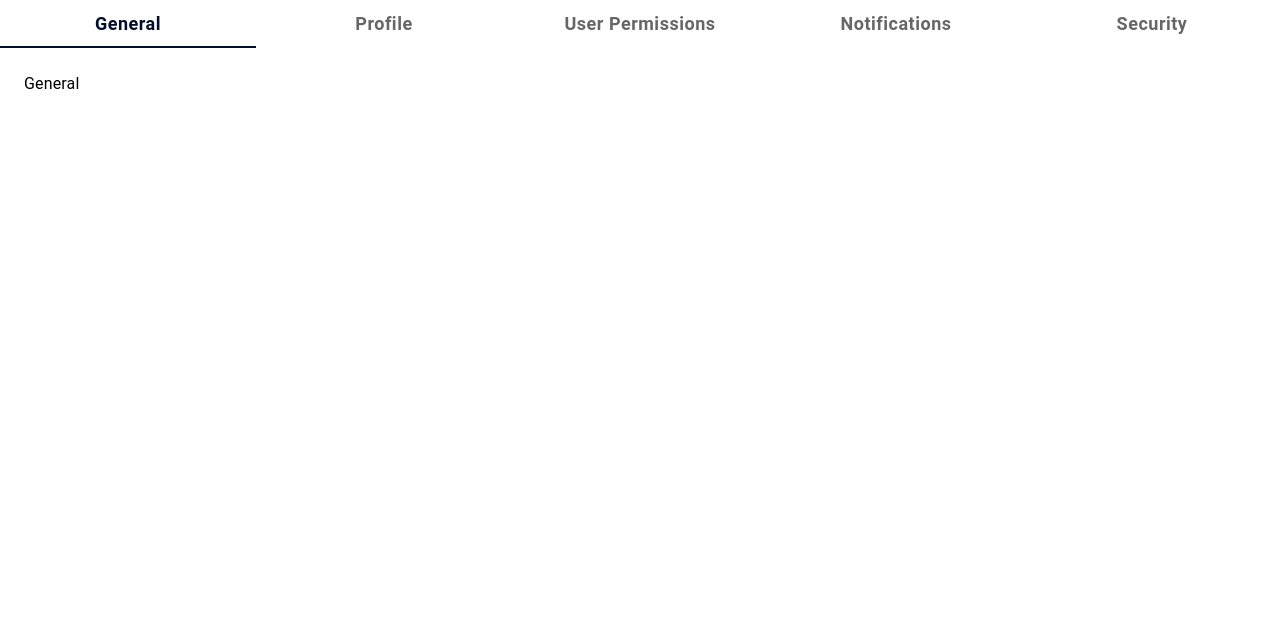
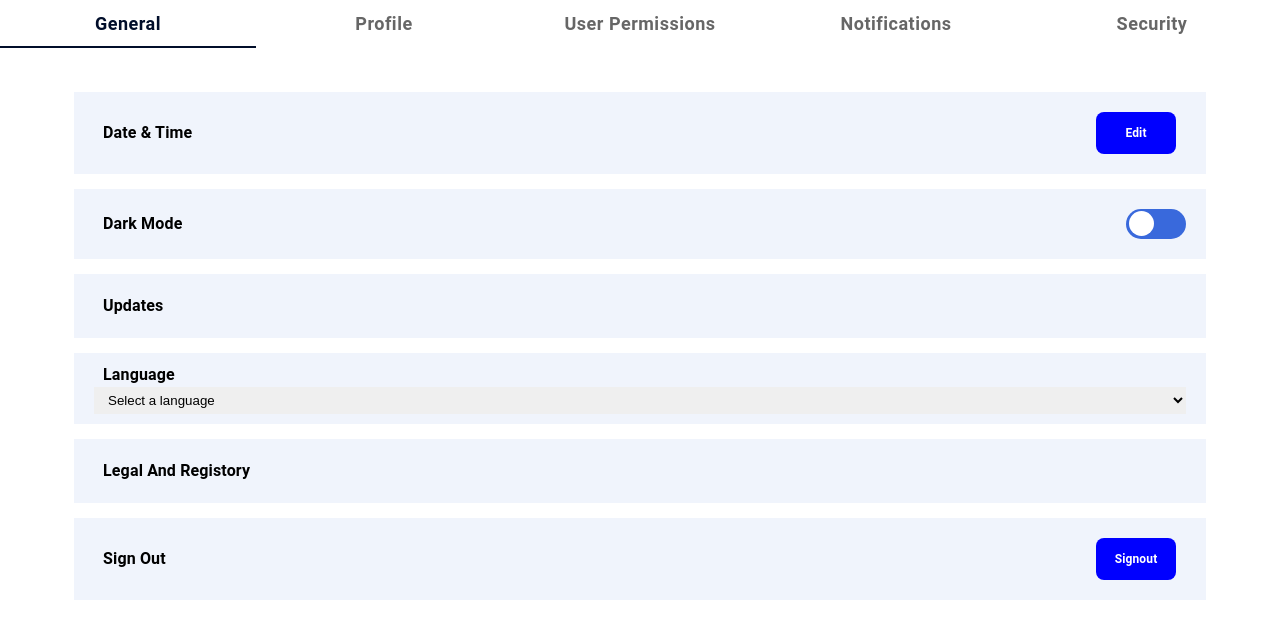
Before and after one commit to JibolaJinadu/Loanify-Project, a React (Vite) app: page /settings in a window 1280 px wide. Shown: the top 638 px of the page. Built offline with nearby package versions, Linux system fonts and the light colour scheme.

Commit message:
Added general page

```diff
--- /dev/null
+++ b/src/general/Button.jsx
@@ -0,0 +1,24 @@
+import { Link } from 'react-router-dom';
+
+export default function Button(props) {
+  return (
+    <Link
+      to={props.link}
+      style={{
+        marginInline: '10px',
+        padding: '12px',
+        borderRadius: '8px',
+        border: 'none',
+        textTransform: 'capitalize',
+        color: 'white',
+        backgroundColor: 'blue',
+        width: '80px',
+        fontSize: '12px',
+        textAlign: 'center',
+        fontWeight: '700',
+      }}
+    >
+      {props.move}
+    </Link>
+  );
+}
--- /dev/null
+++ b/src/general/General.jsx
@@ -0,0 +1,59 @@
+import { Toggle } from '../security/Toggle';
+import Button from './Button';
+import Language from './Language';
+import NavbarItem from './NavbarItem';
+import './general.css';
+
+export default function General() {
+  const tab = {
+    display: 'flex',
+    justifyContent: 'space-between',
+    alignItems: 'center',
+    padding: '20px',
+    margin: '15px 0',
+    backgroundColor: 'rgb(240,244,252)',
+    textTransform: 'capitalize',
+    fontWeight: '600',
+  };
+  const tabs = {
+    display: 'flex',
+    padding: '10px 20px',
+    flexDirection: 'column',
+    alignItems: 'flex-start',
+    backgroundColor: 'rgb(240,244,252)',
+    textTransform: 'capitalize',
+    fontWeight: '600',
+  };
+
+  return (
+    <div style={{ margin: '20px 50px', height: '40vh', maxWidth: '90vw' }}>
+      <div style={tab}>
+        <NavbarItem title={'date & time'} />
+        <Button move={'edit'} />
+      </div>
+
+      <div style={tab}>
+        <NavbarItem title={'dark mode'} />
+        <Toggle />
+      </div>
+
+      <div style={tab}>
+        <NavbarItem title={'updates'} />
+      </div>
+
+      <div style={tabs}>
+        <NavbarItem title={'language'} />
+        <Language placeholder="language" />
+      </div>
+
+      <div style={tab}>
+        <NavbarItem title={'legal and registory'} />
+      </div>
+
+      <div style={tab}>
+        <NavbarItem title={'sign out'} />
+        <Button link={'/login'} move={'signout'} />
+      </div>
+    </div>
+  );
+}
--- /dev/null
+++ b/src/general/Language.jsx
@@ -0,0 +1,14 @@
+export default function Language(props) {
+  return (
+    <select id="cars" name="language" className="language">
+      <option value="">Select a language</option>
+      <option value="English">English</option>
+      <option value="Youruba">Youruba</option>
+      <option value="Igbo">Igbo</option>
+      <option value="Hausa">Hausa</option>
+      <option value="French">French</option>
+      <option value="Spanish">Spanish</option>
+    </select>
+  );
+  // <in>{props.name}</in>;
+}
--- /dev/null
+++ b/src/general/NavbarItem.jsx
@@ -0,0 +1,9 @@
+function NavbarItem(props) {
+  return (
+    <>
+      <div style={{ paddingInline: '9px' }}>{props.title}</div>
+      <div>{props.icons}</div>
+    </>
+  );
+}
+export default NavbarItem;
--- /dev/null
+++ b/src/general/general.css
@@ -0,0 +1,98 @@
+body {
+  padding: 0;
+  margin: 0;
+  box-sizing: border-box;
+  font-family: Arial, Helvetica, sans-serif;
+}
+.dropdown-container {
+  text-align: left;
+  border: 1px solid #ccc;
+  position: relative;
+  border-radius: 5px;
+}
+
+.dropdown-input {
+  padding: 5px;
+  display: flex;
+  align-items: center;
+  justify-content: space-between;
+  user-select: none;
+}
+
+.container {
+  text-align: center;
+}
+.toggle-switch {
+  position: relative;
+  width: 75px;
+  display: inline-block;
+  text-align: left;
+  top: 8px;
+}
+.checkbox {
+  display: none;
+}
+.label {
+  display: block;
+  overflow: hidden;
+  cursor: pointer;
+  border: 0 solid #bbb;
+  border-radius: 20px;
+}
+.inner {
+  display: block;
+  width: 200%;
+  border-radius: 30%;
+  transition: 0.3s;
+}
+.inner:before,
+.inner:after {
+  float: left;
+  width: 50%;
+  height: 36px;
+  padding: 0;
+  color: #fff;
+  font-weight: bold;
+  box-sizing: border-box;
+}
+.inner:before {
+  content: '';
+  padding-left: 10px;
+  border-radius: 30px;
+  background-color: blue;
+  color: blue;
+}
+.inner:after {
+  content: '';
+  padding-right: 10px;
+  border: 1px solid blue;
+  color: blue;
+  text-align: right;
+}
+.switch {
+  display: block;
+  width: 24px;
+  margin: 5px;
+  background: #fff;
+  position: absolute;
+  top: 0;
+  bottom: 0;
+  right: 40px;
+  border: 0 solid white;
+  border-radius: 30px;
+  transition: 0.3s;
+}
+.checkbox:checked + .label .inner {
+  margin-left: 0;
+}
+.checkbox:checked + .label .switch {
+  right: 0px;
+}
+
+.language {
+  display: block;
+  width: 100%;
+  outline: none;
+  border: none;
+  padding: 5px 10px;
+}
--- a/src/home/Home.jsx
+++ b/src/home/Home.jsx
@@ -2,7 +2,7 @@ import React, { useState, useEffect } from 'react';
 import { useNavigate } from 'react-router-dom';
 import Building from './Assets/building.jpg';
 import Logo from './Assets/logo.svg';
-import '../home/home.css';
+import './home.css';
 
 const Home = () => {
   const navigate = useNavigate();
--- a/src/home/home.css
+++ b/src/home/home.css
@@ -3,15 +3,11 @@
   margin: 0;
   box-sizing: border-box;
 }
-html,
-body,
-#root {
+.container {
   height: 100vh;
-  overflow: hidden;
-}
-.container {
   display: flex;
   justify-content: center;
+  overflow: hidden;
 }
 
 .building {
--- a/src/settings/Settings.jsx
+++ b/src/settings/Settings.jsx
@@ -7,6 +7,7 @@ import useMediaQuery from '@mui/material/useMediaQuery';
 import { useTheme } from '@mui/material/styles';
 import Security from '../security/Security';
 import UserPermission from '../permission/UserPermission';
+import General from '../general/General';
 
 export default function Settings() {
   const theme = useTheme();
@@ -93,7 +94,9 @@ export default function Settings() {
         />
       </Tabs>
       <TabPanel value={value} index={0}>
-        <Typography>General</Typography>
+        <Typography>
+          <General />
+        </Typography>
       </TabPanel>
       <TabPanel value={value} index={1}>
         <Typography>Profile</Typography>
```
